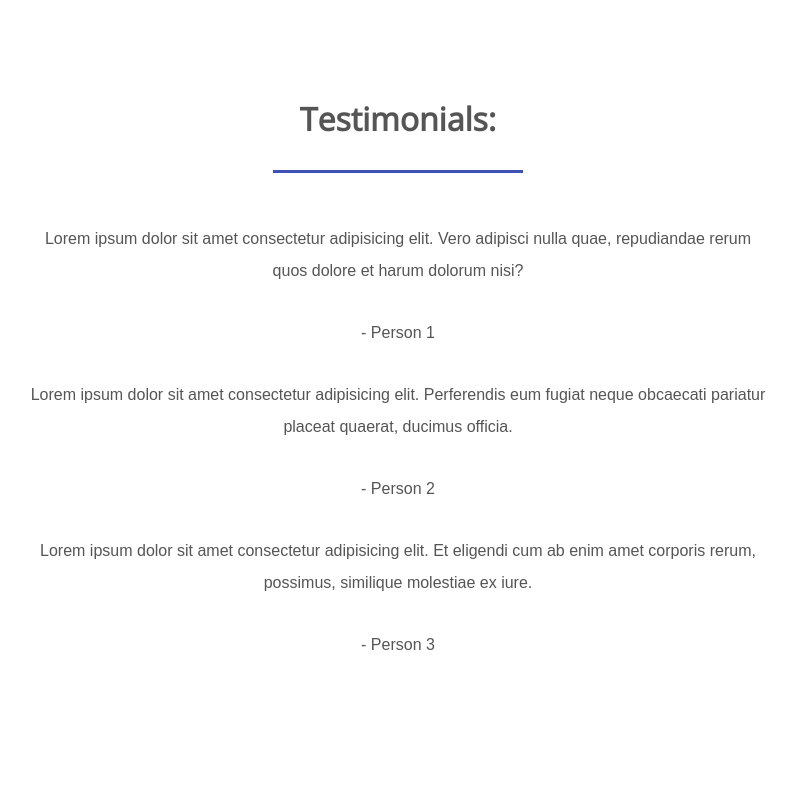
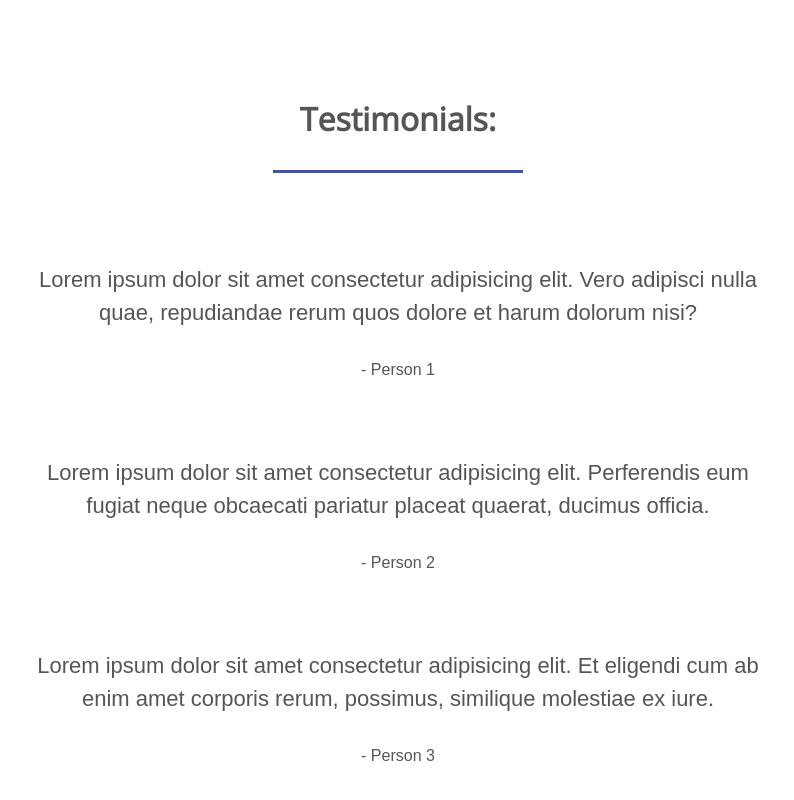
Before and after one commit to matthewfreeman821/landingpage, a plain HTML site: page index.html in a window 1280 px wide. Shown: the part 3091-3891 px from the top of the page, without its empty margins (242-1036 px from the left). Drawn offline with nearby package versions, Linux system fonts and the light colour scheme.

Commit message:
Adds styles for testimonials section

```diff
--- a/assets/css/styles.css
+++ b/assets/css/styles.css
@@ -194,3 +194,12 @@ header nav li {
   font-size: 30px;
   margin: 25px 0;
 }
+
+/* Testimonials Section */
+
+.testimonials .quote {
+  font-size: 22px;
+  font-weight: 300;
+  line-height: 1.5;
+  margin: 40px 0 25px;
+}
```
